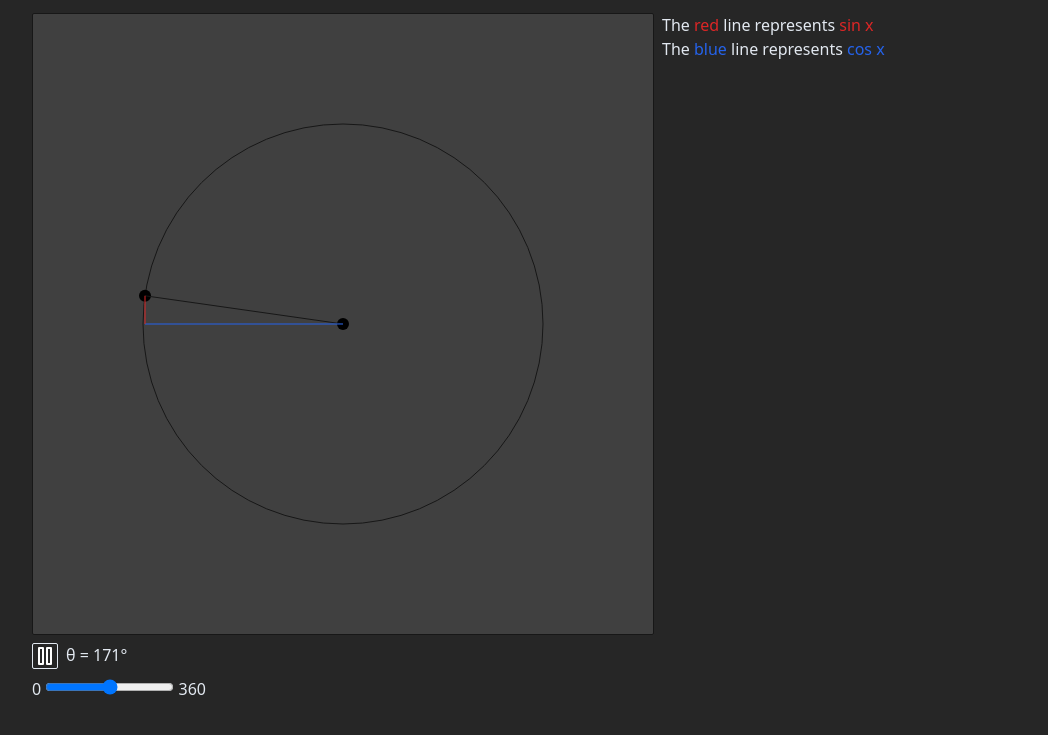
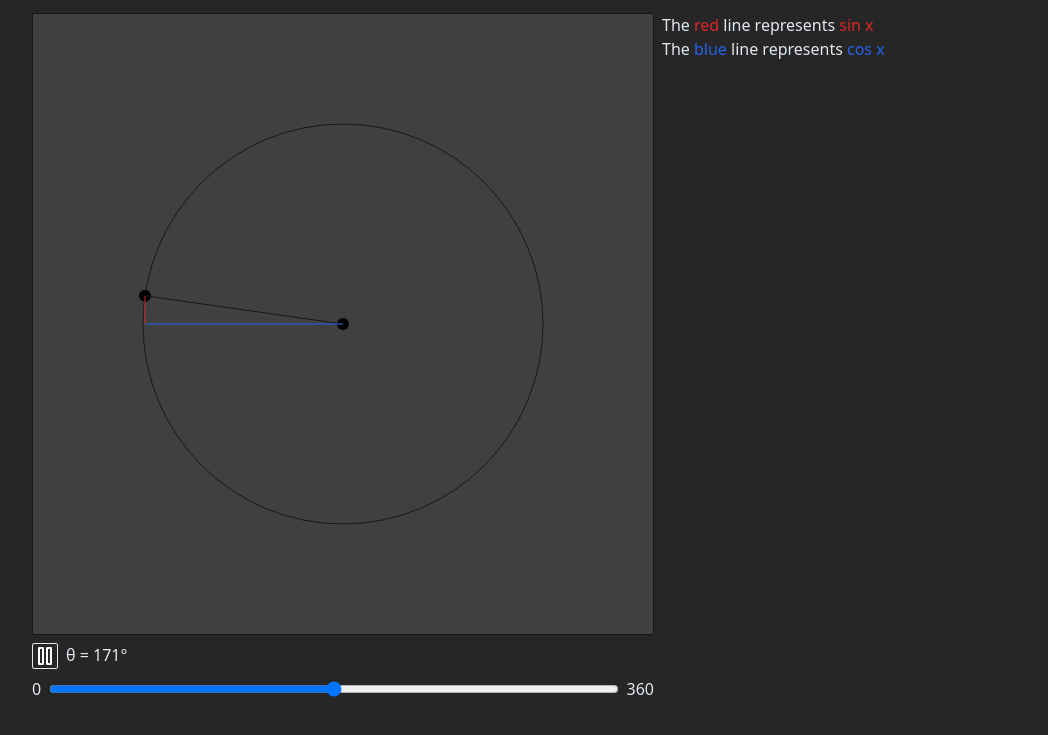
Before and after one commit to serzhan181/trig-functions-illustrator, a website built with Vite: page index.html in a window 1280 px wide. Shown: the part 47-782 px from the top of the page, without its empty margins (0-1048 px from the left). Built offline with nearby package versions, Linux system fonts and the light colour scheme.

Commit message:
refactor

```diff
--- a/index.html
+++ b/index.html
@@ -19,9 +19,9 @@
       <button class="border border-slate-200 rounded-sm" id="animate-btn"><img id="animate-btn-img" src="/svgs/pause.svg"></button>
       <p>&theta; = <span id="theta">0</span></p>
     </div>
-      <div>
+      <div class="flex gap-2">
         <label for="theta-value">0</label>
-        <input step="1" type="range" id="theta-value" name="theta-value" min="0" max="360">
+        <input class="w-full" step="1" type="range" id="theta-value" name="theta-value" min="0" max="360">
         <label for="theta-value">360</label>
       </div>
     </div>
--- a/src/store/angle-store.ts
+++ b/src/store/angle-store.ts
@@ -9,7 +9,7 @@ export class Angle {
 
   update(angle: number) {
     if (!this.shouldUpdate) return;
-    if (angle >= 2 * Math.PI) {
+    if (angle > 2 * Math.PI) {
       this.value = 0;
     } else {
       this.value = angle;
```
